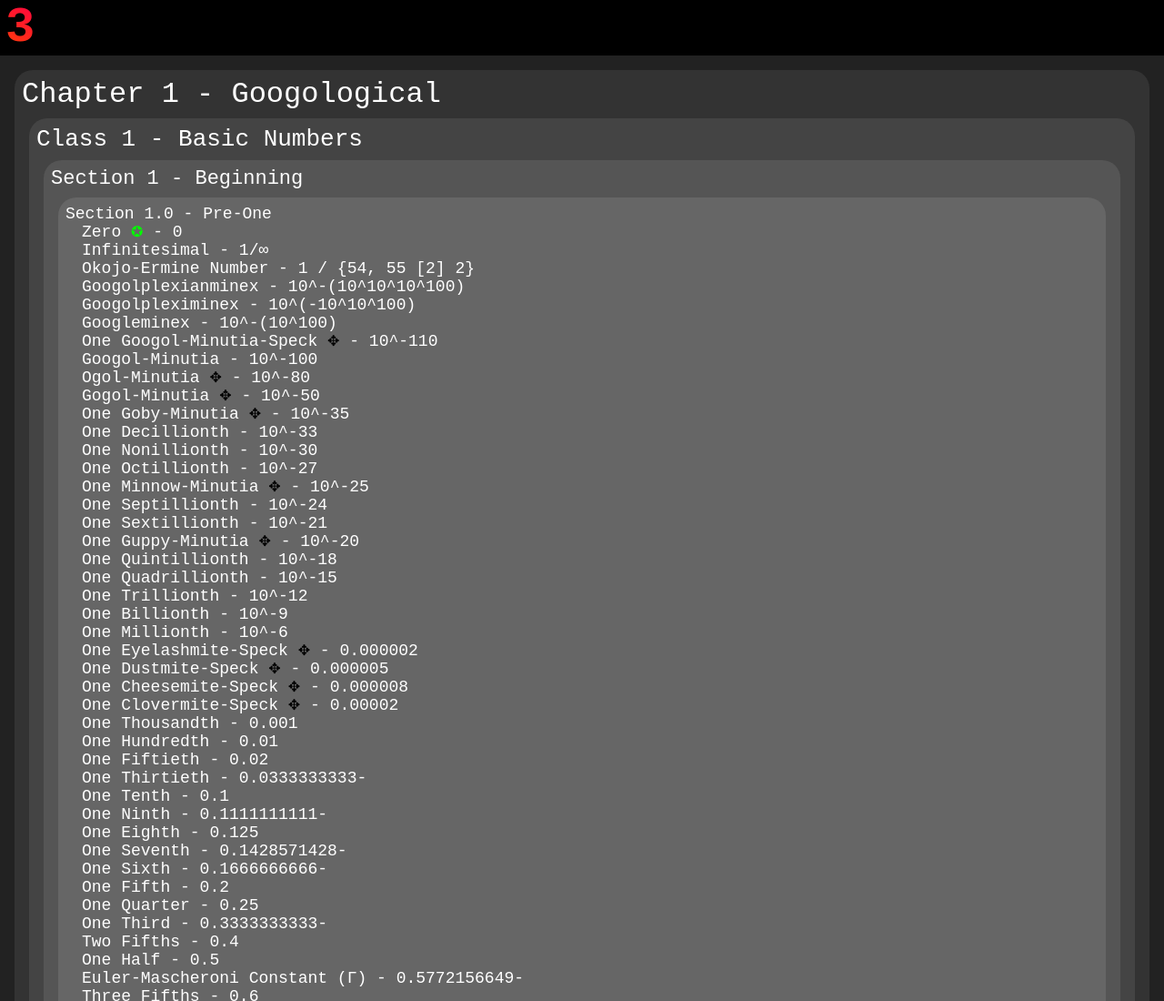
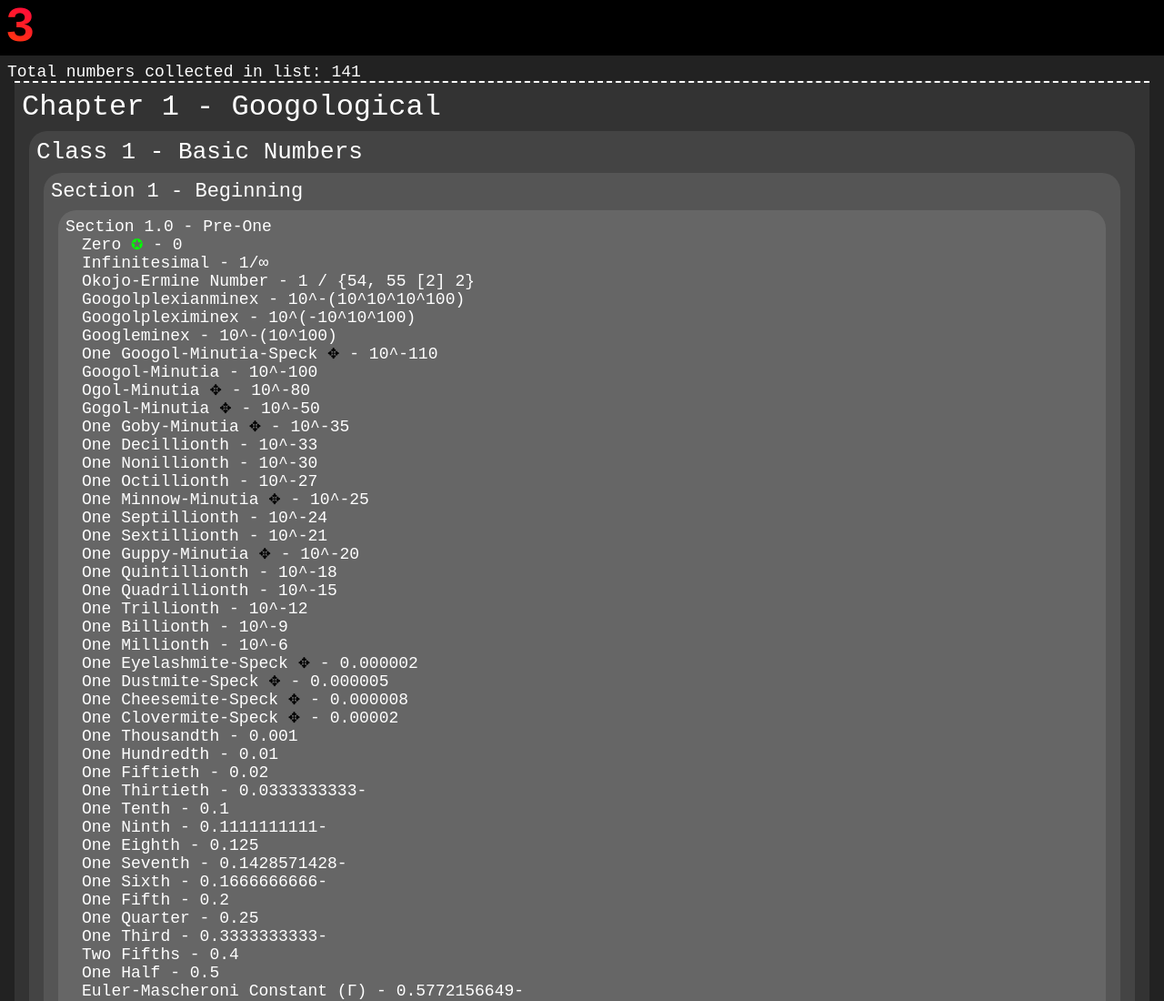
Before and after one commit to UltimateNumberList3/UltimateNumberList3.github.io, a website built with webpack: page public/index.html in a window 1280 px wide. Shown: the top 1100 px of the page at 91% size. Built offline with nearby package versions, Linux system fonts and the light colour scheme.

Commit message:
Total Numbers

```diff
--- a/sass/index.sass
+++ b/sass/index.sass
@@ -29,6 +29,9 @@ body
 #app
     margin: 8px
     overflow: auto
+
+#totalNumbers
+    font-size: 18px
 
 .listChapter, .listClass, .listSection, .listSubSection
     margin: 0px 8px
--- a/src/index.ts
+++ b/src/index.ts
@@ -2,7 +2,10 @@ import { Chapter, Class, Section, SubSection, ListNumber } from "./numbers/types
 import { NumberList } from "./numbers/numbers"
 import { returnSymbols } from "./numbers/symbols"
 
-let elementText: string = `<div id="numberList">`
+let elementText: string = `<div id="numberList">
+<span id="totalNumbers"></span>`
+
+let totalNumbers: number = 0
 
 for (const ichapter in NumberList) {
     const ochapter: Chapter = NumberList[<any>Number(ichapter)]
@@ -29,6 +32,7 @@ for (const ichapter in NumberList) {
                     elementText += `<br><span class="listNumber">
                     ${olistnumber.word} ${symbols}- ${olistnumber.number}
                     </span>`
+                    totalNumbers += 1
                 }
                 elementText += "</div>"
             }
@@ -43,4 +47,5 @@ elementText += "</div>"
 addEventListener('DOMContentLoaded', function(event: Event) {
     this.document.getElementById("loadingScreen")!.style.display = "none"
     this.document.getElementById("app")!.innerHTML = elementText
+    this.document.getElementById("totalNumbers")!.innerHTML = "Total numbers collected in list: "+String(totalNumbers)
 });
--- a/src/numbers/numbers.ts
+++ b/src/numbers/numbers.ts
@@ -1,4 +1,4 @@
-import { Chapter, Class, Section, SubSection, ListNumber } from "./types"
+import { Chapter } from "./types"
 
 type Chapters = {
     [key: number]: Chapter
```
